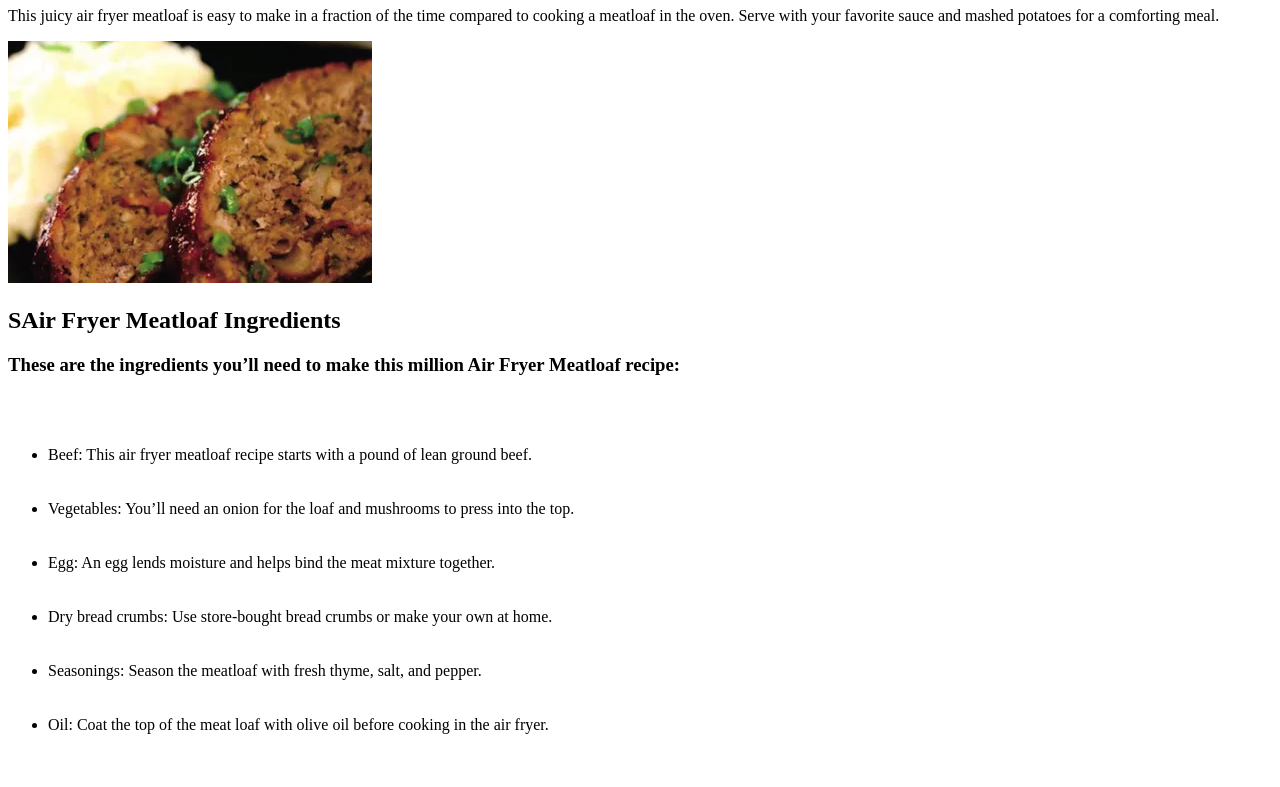
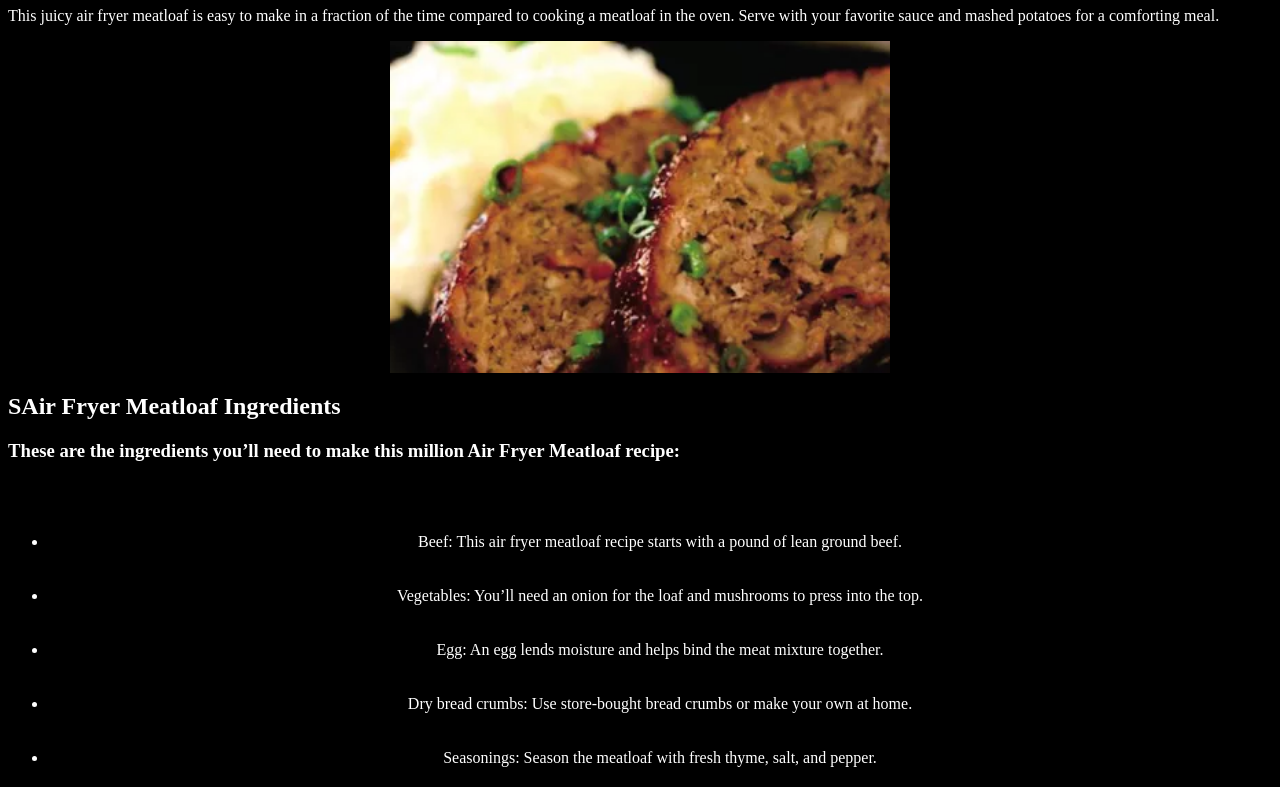
Before and after one commit to StathisPlakakis/odin-recipes, a plain HTML site: page recipes/meatloaf.html in a window 1280 px wide. Shown: the part 73-860 px from the top of the page. Drawn offline with Linux system fonts and the light colour scheme.

Commit message:
Add css styling

```diff
--- a/recipes/meatloaf.html
+++ b/recipes/meatloaf.html
@@ -5,6 +5,7 @@
     <meta name="viewport" content="width=device-width, initial-scale=1.0" />
     <title>
         Air Fryer Meatloaf</title>
+        <link rel="stylesheet" href="../styles.css" />
   </head>
   <body>
     <h1>
--- /dev/null
+++ b/styles.css
@@ -0,0 +1,38 @@
+body {
+    background-color: black;
+}
+
+h1 {
+    color: white;
+}
+
+p {
+    color: white;
+}
+
+h2 {
+    color: white;
+}
+
+h3 {
+    color: white;
+}
+
+ul, ol {
+    color: white;
+}
+
+li {
+    text-align: center;
+    color: white;
+}
+
+img {
+    display: block;
+    margin-left: auto;
+    margin-right: auto;
+    width: 500px;
+    height: auto;
+
+
+}
```
Also changed, not shown: index.html (+3 -2 lines), recipes/beef_stroganoff.html (+1 -0 lines), recipes/spaghetti.html (+1 -0 lines).
